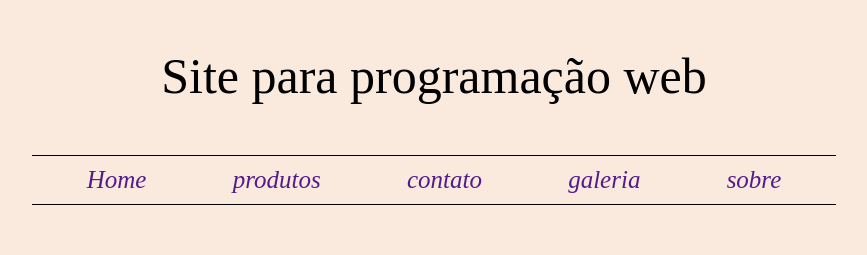
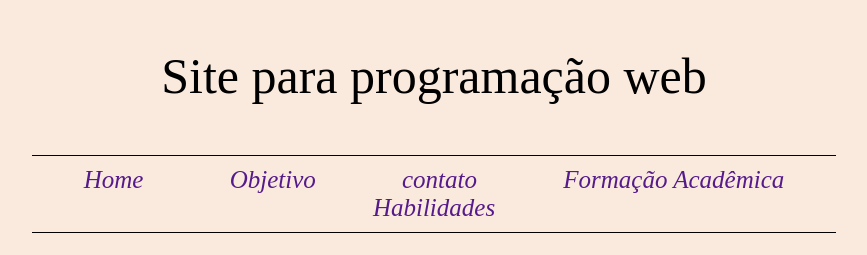
Before and after one commit to JMGats/JMGats.github.io, a plain HTML site: page index.html in a window 1280 px wide. Shown: the part 11-266 px from the top of the page, without its empty margins (206-1073 px from the left). Drawn offline with Linux system fonts and the light colour scheme.

Commit message:
Update index.html

```diff
--- a/index.html
+++ b/index.html
@@ -15,10 +15,10 @@
 
       <div class="menu">
 				<a href="">Home</a>
-				<a href="">produtos</a>
+				<a href="">Objetivo</a>
 				<a href="">contato</a>
-				<a href="">galeria</a>
-				<a href="">sobre</a>
+				<a href="">Formação Acadêmica</a>
+				<a href="">Habilidades</a>
 			</div>
 
 	 </body>
```
